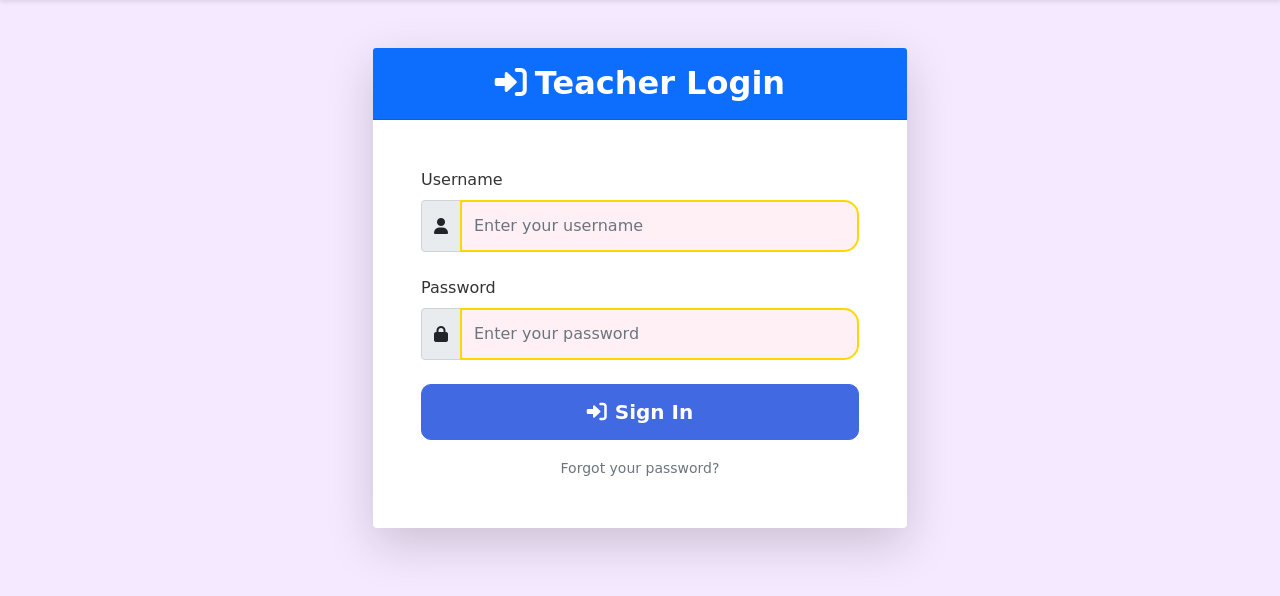
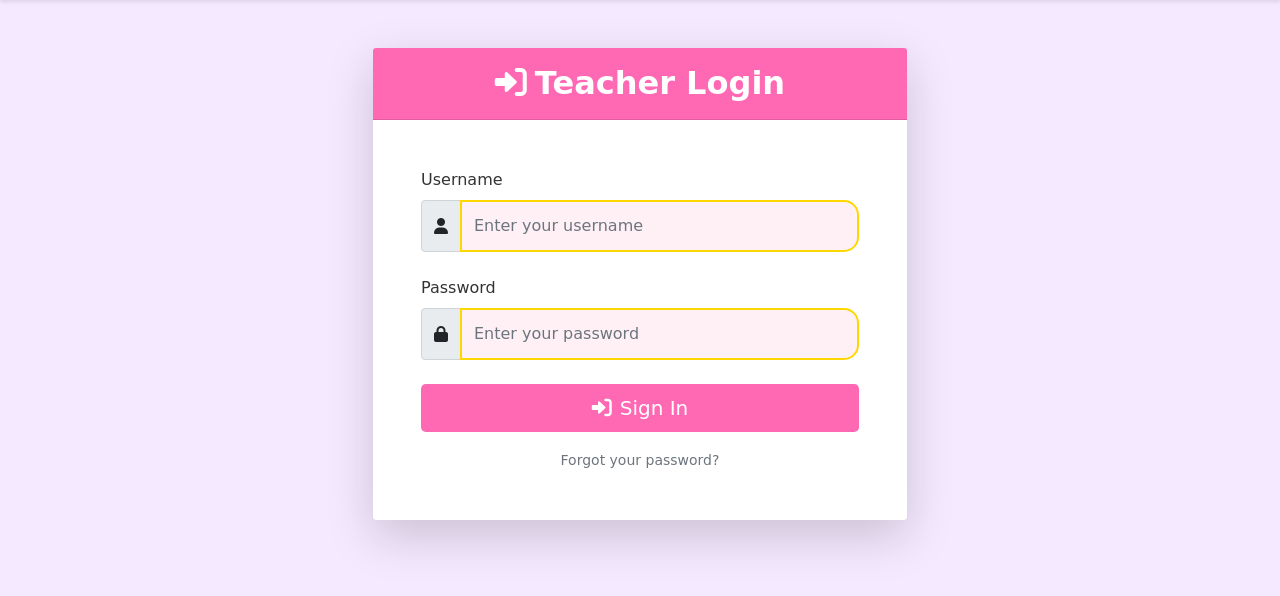
Before and after one commit to christopherece/childcare_attendace, a Django app: page /accounts/login/ in a window 1280 px wide. Shown: the part 69-665 px from the top of the page. Run offline with Django 5.2, Linux system fonts and the light colour scheme; parts of the project's set-up code (start-up, migrations or seed data) failed here and were passed over.

Commit message:
Modified Login color to pink

```diff
--- a/attendance/templates/registration/login.html
+++ b/attendance/templates/registration/login.html
@@ -6,7 +6,7 @@
     <div class="row justify-content-center mt-5">
         <div class="col-md-6">
             <div class="card shadow-lg border-0 rounded-lg">
-                <div class="card-header bg-primary text-white text-center py-3">
+                <div class="card-header text-white text-center py-3" style="background-color: #ff69b4;">
                     <h2 class="fw-bold mb-0"><i class="fas fa-sign-in-alt me-2"></i>Teacher Login</h2>
                 </div>
                 <div class="card-body p-5">
@@ -63,7 +63,7 @@
                         </div>
 
                         <div class="d-grid gap-3">
-                            <button type="submit" class="btn btn-primary btn-lg">
+                            <button type="submit" class="btn btn-lg" style="background-color: #ff69b4; color: white;">
                                 <i class="fas fa-sign-in-alt me-2"></i>Sign In
                             </button>
                             <div class="text-center">
```
